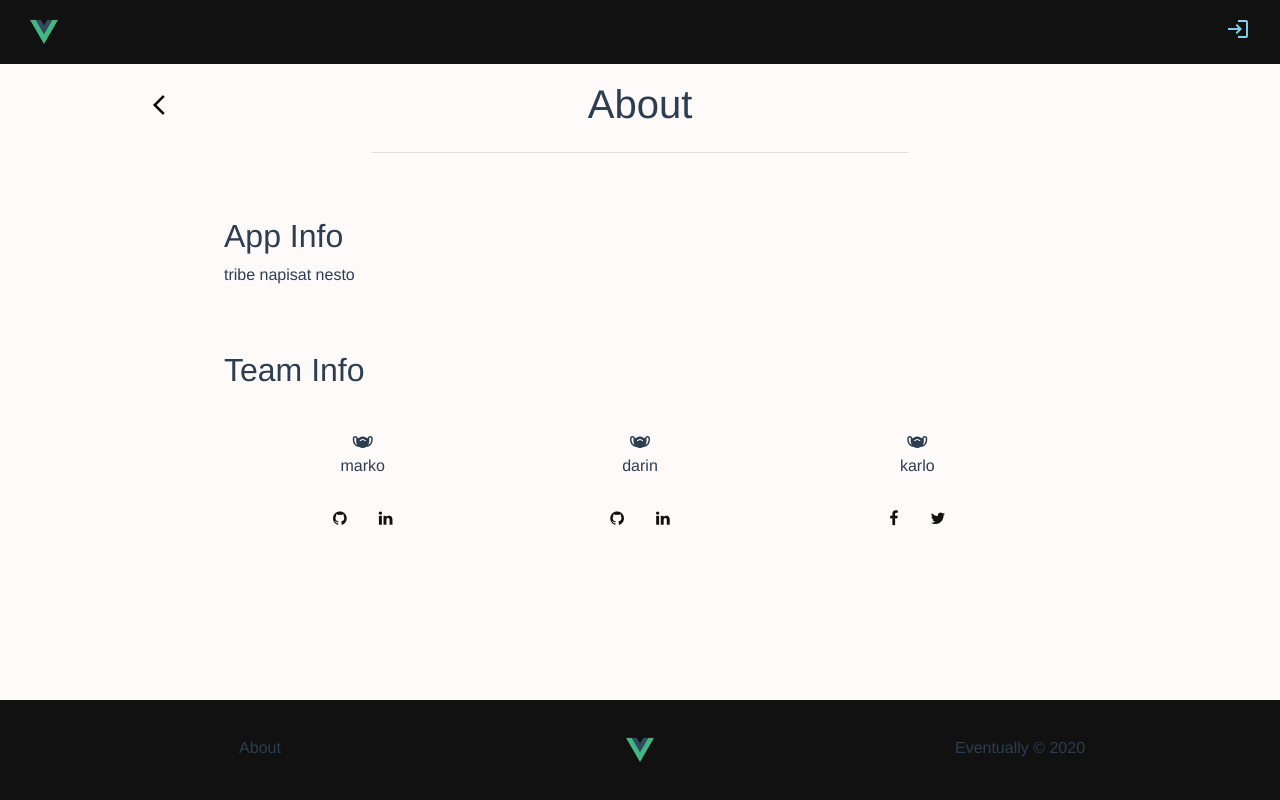
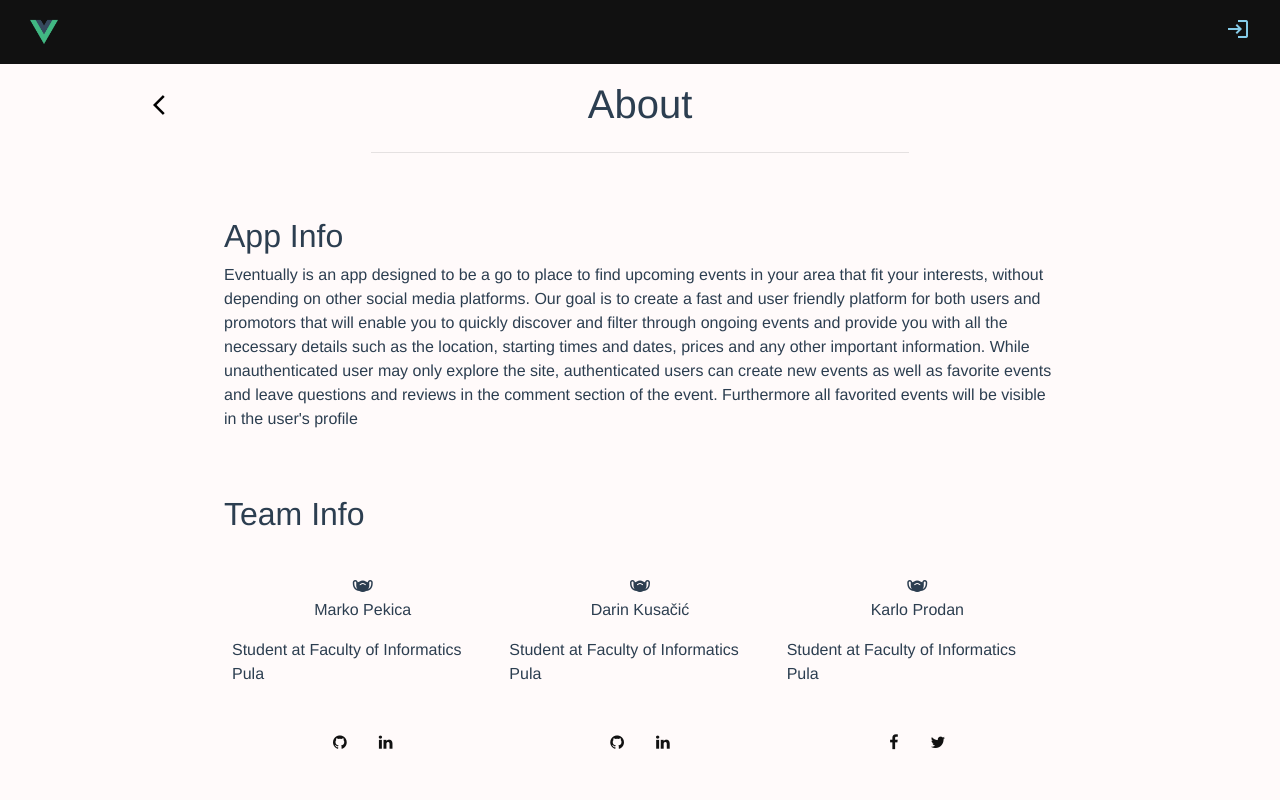
Before and after one commit to markopekica/Eventually, a Vue app: page /about in a window 1280 px wide. Shown: the top 800 px of the page. Built offline with nearby package versions, Linux system fonts and the light colour scheme.

Commit message:
Dodan About

```diff
--- a/src/views/About.vue
+++ b/src/views/About.vue
@@ -18,7 +18,11 @@
     <hr style="width: 42%; margin-bottom: 4em" />
     <div class="app-info">
       <h2>App Info</h2>
-      <p>tribe napisat nesto</p>
+      <p>Eventually is an app designed to be a go to place to find upcoming events in your area that fit your interests, without depending on other social media platforms. Our goal
+is to create a fast and user friendly platform for both users and promotors that will enable you to quickly discover and filter through ongoing events and provide you with all
+the necessary details such as the location, starting times and dates, prices and any other important information. While unauthenticated user may only explore the site,
+authenticated users can create new events as well as favorite events and leave questions and reviews in the comment section of the event. Furthermore all favorited events
+will be visible in the user's profile </p>
     </div>
     <div class="team-info">
       <h2>Team Info</h2>
@@ -26,7 +30,8 @@
         <div class="row">
           <div class="col-4">
             <span class="material-icons">masks<!-- elderly --></span>
-            <p>marko</p>
+            <p>Marko Pekica</p>
+            <p>Student at Faculty of Informatics Pula<p>
             <div>
               <a href="#" class="fa fa-github"></a>
               <a href="#" class="fa fa-linkedin"></a>
@@ -34,7 +39,8 @@
           </div>
           <div class="col-4">
             <span class="material-icons">masks<!-- support_agent --></span>
-            <p>darin</p>
+            <p>Darin Kusačić</p>
+            <p>Student at Faculty of Informatics Pula<p>
             <div>
               <a href="#" class="fa fa-github"></a>
               <a href="#" class="fa fa-linkedin"></a>
@@ -42,7 +48,8 @@
           </div>
           <div class="col-4">
             <span class="material-icons">masks<!-- child_care --></span>
-            <p>karlo</p>
+            <p>Karlo Prodan</p>
+            <p>Student at Faculty of Informatics Pula<p>
             <div>
               <a href="#" class="fa fa-facebook"></a>
               <a href="#" class="fa fa-twitter"></a>
```
